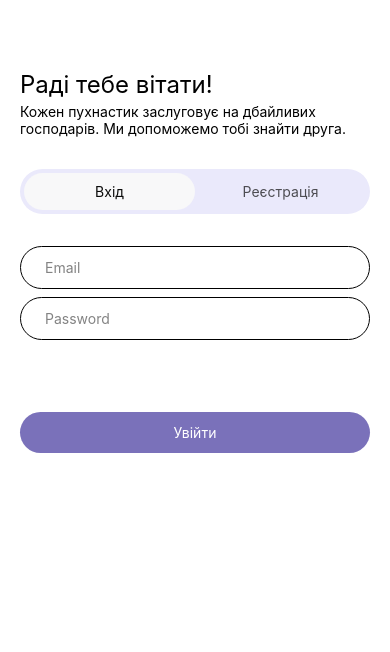
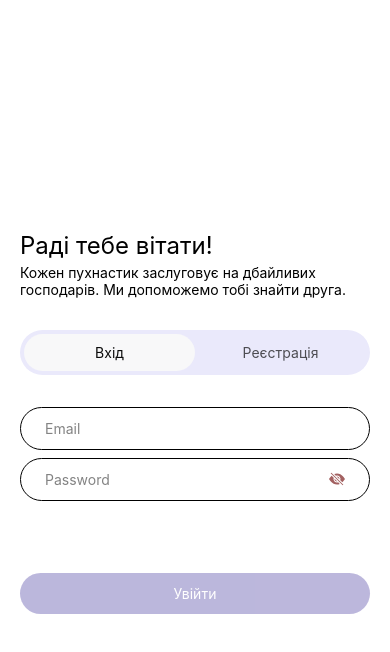
Before and after one commit to MykhailoVobolis/pet-react-native, a React Native app: screen / in a window 390 px wide. Shown: the top 652 px of the page. Built offline with nearby package versions, Linux system fonts and the light colour scheme.

Commit message:
add icons

```diff
--- a/App.tsx
+++ b/App.tsx
@@ -4,7 +4,7 @@ import LoginPage from './src/screen/Auth/Login';
 
 function App(): React.JSX.Element {
   return (
-    <SafeAreaView>
+    <SafeAreaView style={{flex: 1}}>
       <LoginPage />
     </SafeAreaView>
   );
--- a/package.json
+++ b/package.json
@@ -11,7 +11,8 @@
   },
   "dependencies": {
     "react": "18.3.1",
-    "react-native": "0.75.3"
+    "react-native": "0.75.3",
+    "react-native-svg": "^15.7.1"
   },
   "devDependencies": {
     "@babel/core": "^7.20.0",
--- /dev/null
+++ b/src/assets/icons/HidePassIcon.tsx
@@ -0,0 +1,17 @@
+import React from 'react';
+import Svg, {Path} from 'react-native-svg';
+
+export default ({width = 16, height = 14, fill = '#757575'}) => {
+  return (
+    <Svg width={width} height={height} fill="none" viewBox="0 0 16 14">
+      <Path
+        fill={fill}
+        d="M10.79 11.912l-1.614-1.615a3.5 3.5 0 01-4.474-4.474l-2.06-2.06C.938 5.278 0 7 0 7s3 5.5 8 5.5a7.03 7.03 0 002.79-.588zM5.21 2.088A7.028 7.028 0 018 1.5c5 0 8 5.5 8 5.5s-.939 1.721-2.641 3.238l-2.062-2.062a3.5 3.5 0 00-4.474-4.474L5.21 2.088z"
+      />
+      <Path
+        fill={fill}
+        d="M5.525 6.646a2.5 2.5 0 002.83 2.83l-2.83-2.83zm4.95.708l-2.829-2.83a2.5 2.5 0 012.83 2.83zm3.171 6l-12-12 .708-.708 12 12-.707.708z"
+      />
+    </Svg>
+  );
+};
--- /dev/null
+++ b/src/assets/icons/ViewPassIcon.tsx
@@ -0,0 +1,14 @@
+import React from 'react';
+import Svg, {Path} from 'react-native-svg';
+
+export default ({width = 16, height = 12, fill = '#757575'}) => {
+  return (
+    <Svg width={width} height={height} fill="none" viewBox="0 0 16 12">
+      <Path fill={fill} d="M10.5 6a2.5 2.5 0 11-5 0 2.5 2.5 0 015 0z" />
+      <Path
+        fill={fill}
+        d="M0 6S3 .5 8 .5 16 6 16 6s-3 5.5-8 5.5S0 6 0 6zm8 3.5a3.5 3.5 0 100-7 3.5 3.5 0 000 7z"
+      />
+    </Svg>
+  );
+};
--- /dev/null
+++ b/src/assets/icons/index.ts
@@ -0,0 +1,4 @@
+import ViewPassIcon from './ViewPassIcon';
+import HidePassIcon from './HidePassIcon';
+
+export {ViewPassIcon, HidePassIcon};
--- a/src/screen/Auth/Login/index.tsx
+++ b/src/screen/Auth/Login/index.tsx
@@ -1,5 +1,16 @@
-import {Text, TextInput, TouchableOpacity, View} from 'react-native';
+import {
+  Keyboard,
+  KeyboardAvoidingView,
+  Platform,
+  Text,
+  TextInput,
+  TouchableOpacity,
+  TouchableWithoutFeedback,
+  View,
+} from 'react-native';
 import {useState} from 'react';
+import {HidePassIcon, ViewPassIcon} from '../../../assets/icons';
+
 import styles from './styles';
 
 interface IInputValue {
@@ -10,7 +21,8 @@ interface IInputValue {
 }
 
 export default function LoginPage() {
-  const [inputValue, setInputValue] = useState<IInputValue>({
+  const [isPassHidden, setIsPassHidden] = useState(true);
+  const [inputValues, setInputValue] = useState<IInputValue>({
     email: '',
     password: '',
     errorEmail: null,
@@ -29,7 +41,7 @@ export default function LoginPage() {
       '^([a-zA-Z0-9._%-]+@[a-z0-9.-]+.[a-z]{2,6})*$',
     );
 
-    if (!emailValidation.test(inputValue.email)) {
+    if (!emailValidation.test(inputValues.email)) {
       handleChangeInput('errorEmail', 'Not valide email');
     } else {
       handleChangeInput('errorEmail', null);
@@ -47,13 +59,24 @@ export default function LoginPage() {
     }
   };
 
+  const isDisabledLoginBtn = Boolean(
+    inputValues.errorEmail ||
+      inputValues.errorPassword ||
+      !inputValues.email ||
+      !inputValues.password,
+  );
+
   return (
+    <TouchableWithoutFeedback onPress={() => Keyboard.dismiss()}>
       <View style={styles.mainWrapper}>
+        <KeyboardAvoidingView
+          keyboardVerticalOffset={Platform.select({android: 20, ios: 90})}
+          behavior={Platform.OS === 'ios' ? 'padding' : 'height'}>
           <View style={styles.titleContainer}>
             <Text style={styles.title}>Раді тебе вітати!</Text>
             <Text style={styles.welcomeText}>
-          Кожен пухнастик заслуговує на дбайливих господарів. Ми допоможемо тобі
-          знайти друга.
+              Кожен пухнастик заслуговує на дбайливих господарів. Ми допоможемо
+              тобі знайти друга.
             </Text>
           </View>
           <View style={styles.buttonContainer}>
@@ -73,29 +96,56 @@ export default function LoginPage() {
                 onBlur={() => {
                   checkEmail();
                 }}
-            value={inputValue.email}
+                value={inputValues.email}
                 onChangeText={text => handleChangeInput('email', text)}
               />
             </View>
-        {inputValue.errorEmail && <Text>{inputValue.errorEmail}</Text>}
+            {inputValues.errorEmail && <Text>{inputValues.errorEmail}</Text>}
             <View style={styles.inputContainer}>
               <TextInput
                 placeholder={'Password'}
                 style={styles.input}
                 placeholderTextColor={'#838383'}
-            value={inputValue.password}
+                value={inputValues.password}
                 onChangeText={text => {
                   handleChangeInput('password', text);
                   checkPassword(text);
                 }}
-            secureTextEntry={true}
+                secureTextEntry={isPassHidden}
               />
+              <TouchableOpacity
+                onPress={() => {
+                  setIsPassHidden(!isPassHidden);
+                }}
+                hitSlop={{top: 15, bottom: 15, right: 15, left: 15}}
+
+                // style={
+                //   isPassHidden
+                //     ? styles.disablePasswordBtn
+                //     : styles.activePasswordBtn
+                // }
+              >
+                {isPassHidden ? (
+                  <HidePassIcon fill={'#A36161'} />
+                ) : (
+                  <ViewPassIcon fill={'#000000'} />
+                )}
+              </TouchableOpacity>
             </View>
-        {inputValue.errorPassword && <Text>{inputValue.errorPassword}</Text>}
+            {inputValues.errorPassword && (
+              <Text>{inputValues.errorPassword}</Text>
+            )}
           </View>
-      <TouchableOpacity style={styles.loginBtnContainer}>
+          <TouchableOpacity
+            style={[
+              styles.loginBtnContainer,
+              isDisabledLoginBtn && {opacity: 0.5},
+            ]}
+            disabled={isDisabledLoginBtn}>
             <Text style={styles.loginText}>Увійти</Text>
           </TouchableOpacity>
+        </KeyboardAvoidingView>
       </View>
+    </TouchableWithoutFeedback>
   );
 }
--- a/src/screen/Auth/Login/styles.ts
+++ b/src/screen/Auth/Login/styles.ts
@@ -3,11 +3,13 @@ import {Platform, StyleSheet} from 'react-native';
 export default StyleSheet.create({
   mainWrapper: {
     margin: 20,
-    marginTop: Platform.select({
-      ios: 70,
-      android: 90,
-      default: 70,
-    }),
+    // marginTop: Platform.select({
+    //   ios: 70,
+    //   android: 90,
+    //   default: 70,
+    // }),
+    flex: 1,
+    justifyContent: 'center',
   },
   title: {fontSize: 24, color: 'black'},
   welcomeText: {fontSize: 14, color: 'black'},
@@ -46,7 +48,20 @@ export default StyleSheet.create({
     marginVertical: 4,
     paddingHorizontal: 24,
     paddingVertical: Platform.select({android: 12, ios: 14, default: 12}),
+    flexDirection: 'row',
+    justifyContent: 'space-between',
+    alignItems: 'center',
   },
+  // activePasswordBtn: {
+  //   height: 20,
+  //   width: 20,
+  //   backgroundColor: '#6A932D',
+  // },
+  // disablePasswordBtn: {
+  //   height: 20,
+  //   width: 20,
+  //   backgroundColor: '#7A5143',
+  // },
   formContainer: {marginTop: 28, marginBottom: 68},
   input: {
     padding: 0,
```
Also changed, not shown: 2 other files (tests, documents, lock files or other folders). Lines whose indentation alone changed are shown as unchanged.
